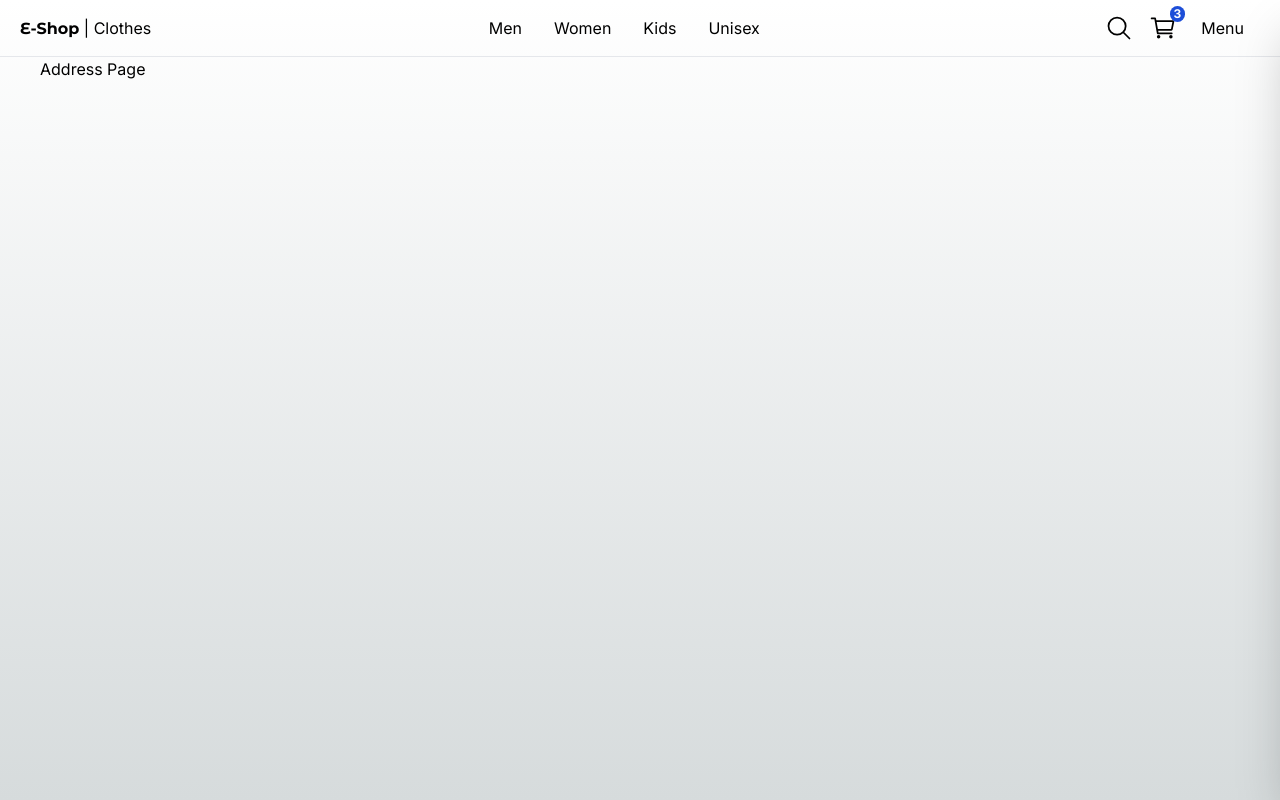
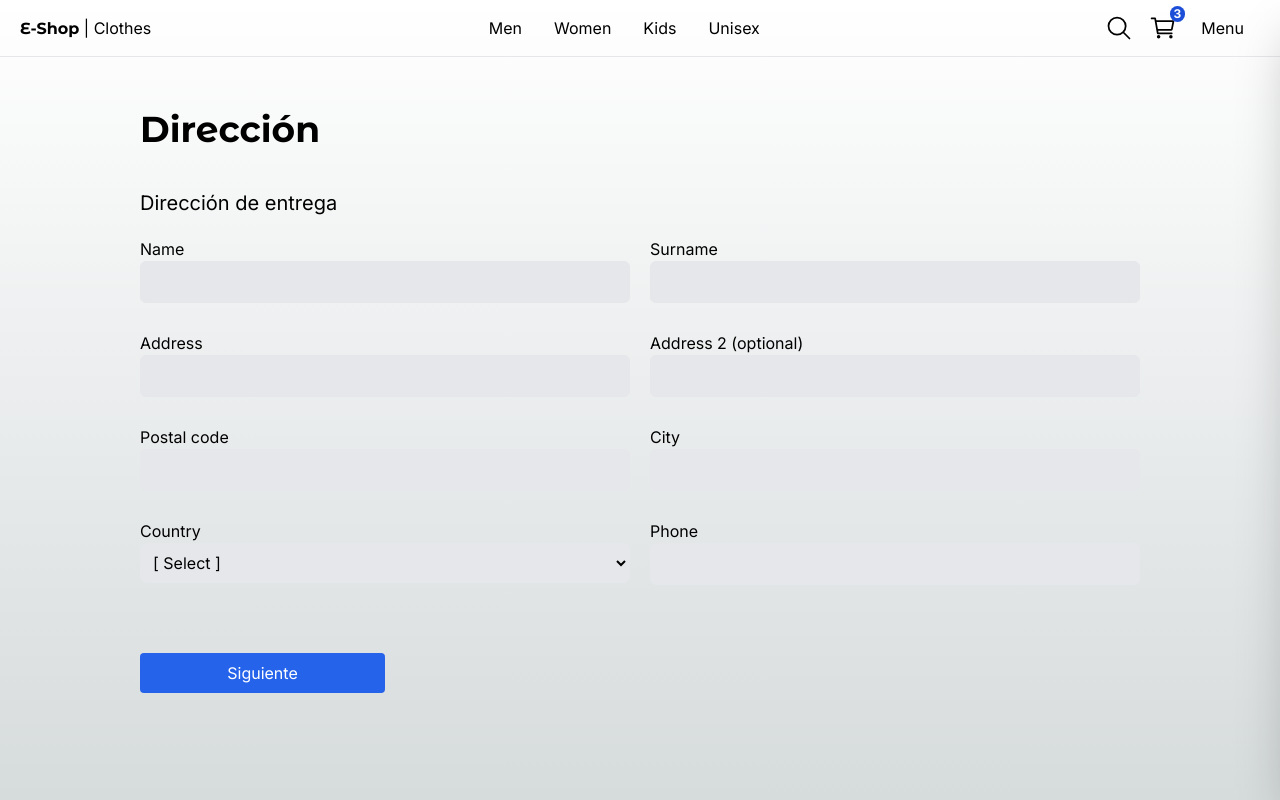
Before and after one commit to fernandoituarte/e-commerce-nextjs, a Next.js app: page /checkout/address in a window 1280 px wide. Built offline with nearby package versions, Linux system fonts and the light colour scheme.

Commit message:
Completed shopping cart screen.

```diff
--- a/src/app/(shop)/cart/page.tsx
+++ b/src/app/(shop)/cart/page.tsx
@@ -1,5 +1,74 @@
-export default function CartPage() {
+import { QuantitySelector, Title } from "@/components";
+import { Product } from "@/intefaces";
+import { initialData } from "@/seed/seed";
+import Link from "next/link";
+import Image from "next/image";
+
+const productsInCart = [
+  initialData.products[0],
+];
+interface Props {
+  products: Product[];
+}
+export default function CartPage({ products }: Props) {
   return (
-    <div>Admin Page</div>
-  )
+    <div className="flex justify-center items-center mb-72 px-10 sm:px-0">
+      <div className="flex flex-col w-[1000px]">
+        <Title title="Cart" />
+
+        <div className="grid grid-cols-1 sm:grid-cols-2 gap-10">
+          {/* Cart */}
+          <div className="flex flex-col mt-5">
+            <span className="text-xl">Add more items</span>
+            <Link href={"/"} className="underline mb-5"></Link>
+
+            {/* Items */}
+            {productsInCart.map((product) => (
+              <div key={product.slug} className="flex">
+                <Image
+                  src={`/products/${product.images[0]}`}
+                  width={100}
+                  height={80}
+                  style={{
+                    width: '100px',
+                    height: '100px'
+                  }}
+                  alt={product.title}
+                  className="mr-5 rounded"
+                />
+                <div>
+                  <p>{product.title}</p>
+                  <p>{product.price}</p>
+                  <QuantitySelector quantity={3} />
+                  <button className="underline mt-3">Remove</button>
+                </div>
+              </div>
+            ))}
+          </div>
+          {/* Checkout */}
+          <div className="bg-white rounded-xl shadow-xl p-7">
+            <h2 className="text-2xl mb-2">Order Summary</h2>
+            <div className="grid grid-cols-2">
+              <span>Products</span>
+              <span className="text-right">3 items</span>
+
+              <span>Subtotal</span>
+              <span className="text-right">$ 100</span>
+
+              <span>Salres Tax</span>
+              <span className="text-right">$ 100</span>
+
+              <span className="text-2xl mt-5">Total</span>
+              <span className="text-2xl mt-5 text-right">$ 100</span>
+            </div>
+            <div className="mt-5 mb-2 w-full">
+              <Link href={'/checkout/address'} className="flex btn-primary justify-center">
+              Checkout
+              </Link>
+            </div>
+          </div>
+        </div>
+      </div>
+    </div>
+  );
 }
--- a/src/app/(shop)/checkout/address/page.tsx
+++ b/src/app/(shop)/checkout/address/page.tsx
@@ -1,5 +1,104 @@
-export default function AddressPage() {
+import { Title } from '@/components';
+import Link from 'next/link';
+
+export default function NamePage() {
   return (
-    <div>Address Page</div>
-  )
+    <div className="flex flex-col sm:justify-center sm:items-center mb-72 px-10 sm:px-0">
+
+
+
+      <div className="w-full  xl:w-[1000px] flex flex-col justify-center text-left">
+
+        <Title title="Dirección" subtitle="Dirección de entrega" />
+
+        <div className="grid grid-cols-1 gap-2 sm:gap-5 sm:grid-cols-2">
+
+
+          <div className="flex flex-col mb-2">
+            <span>Name</span>
+            <input
+              type="text"
+              className="p-2 border rounded-md bg-gray-200"
+            />
+          </div>
+
+          <div className="flex flex-col mb-2">
+            <span>Surname</span>
+            <input
+              type="text"
+              className="p-2 border rounded-md bg-gray-200"
+            />
+          </div>
+
+          <div className="flex flex-col mb-2">
+            <span>Address</span>
+            <input
+              type="text"
+              className="p-2 border rounded-md bg-gray-200"
+            />
+          </div>
+
+          <div className="flex flex-col mb-2">
+            <span>Address 2 (optional)</span>
+            <input
+              type="text"
+              className="p-2 border rounded-md bg-gray-200"
+            />
+          </div>
+
+
+          <div className="flex flex-col mb-2">
+            <span>Postal code</span>
+            <input
+              type="text"
+              className="p-2 border rounded-md bg-gray-200"
+            />
+          </div>
+
+          <div className="flex flex-col mb-2">
+            <span>City</span>
+            <input
+              type="text"
+              className="p-2 border rounded-md bg-gray-200"
+            />
+          </div>
+
+          <div className="flex flex-col mb-2">
+            <span>Country</span>
+            <select
+              className="p-2 border rounded-md bg-gray-200"
+            >
+              <option value="">[ Select ]</option>
+              <option value="CRI">Costa Rica</option>
+            </select>
+          </div>
+
+          <div className="flex flex-col mb-2">
+            <span>Phone</span>
+            <input
+              type="text"
+              className="p-2 border rounded-md bg-gray-200"
+            />
+          </div>
+
+
+
+          <div className="flex flex-col mb-2 sm:mt-10">
+            <Link
+              href='/checkout'
+              className="btn-primary flex w-full sm:w-1/2 justify-center ">
+              Siguiente
+            </Link>
+          </div>
+
+
+        </div>
+
+      </div>
+
+
+
+
+    </div>
+  );
 }
```
